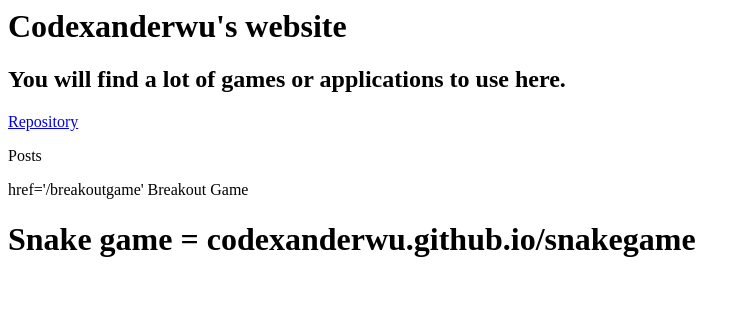
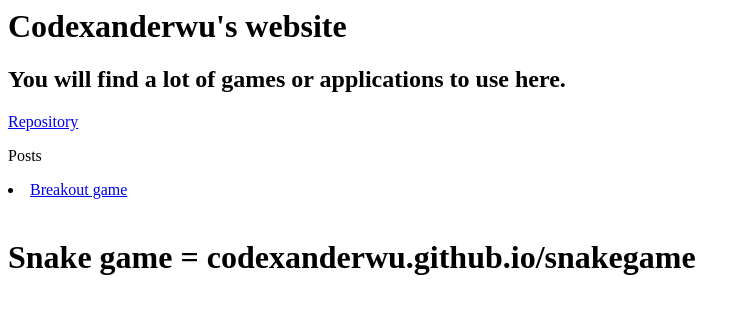
Before and after one commit to codexanderwu/codexanderwu.github.io, a plain HTML site: page index.html in a window 1280 px wide. Shown: the whole page, without its empty margins (0-750 px from the left). Drawn offline with Linux system fonts and the light colour scheme.

Commit message:
Initial commit

```diff
--- a/index.html
+++ b/index.html
@@ -9,10 +9,7 @@
         <h2>You will find a lot of games or applications to use here.</h2>
         <a href="https://github.com/codexanderwu/codexanderwu.github.io" target="_blank">Repository </a>
         <p>Posts</p>
-        <a> href='/breakoutgame'
-            Breakout Game
-
-          </a>
+        <li><span><a href ="codexanderwu.github.io/breakoutgame">Breakout game</a> </span></li>
         <br>
         <h1>Snake game =  codexanderwu.github.io/snakegame</h1>
         </body>
```
